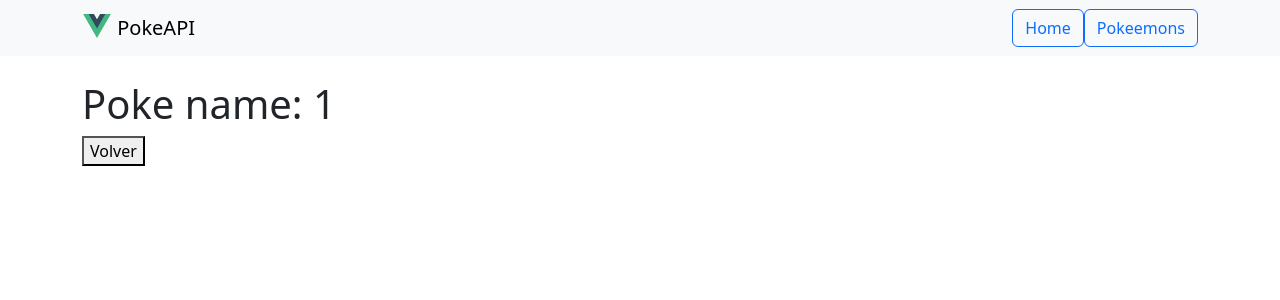
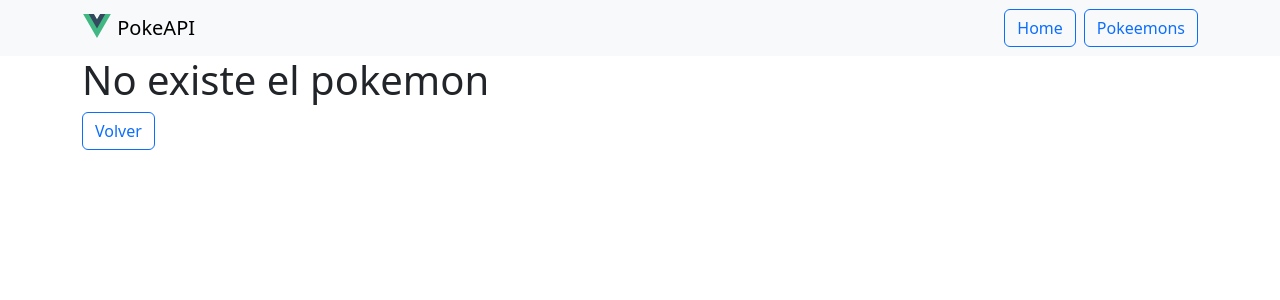
Before and after one commit to Leydevitm/FundamentosVuejs, a Vue app in the folder seccion5/router-1/: page /Pokeemons/1 in a window 1280 px wide. Shown: the top 300 px of the page. Built offline with nearby package versions, Linux system fonts and the light colour scheme; no server answers.

Commit message:
Clase 86 ruta 404

```diff
--- a/seccion5/router-1/src/App.vue
+++ b/seccion5/router-1/src/App.vue
@@ -12,7 +12,7 @@ import { RouterLink, RouterView } from 'vue-router'
     </RouterLink>
     <div>
 
-      <RouterLink class="btn btn-outline-primary " to="/">Home</RouterLink>
+      <RouterLink class="btn btn-outline-primary me-2" to="/">Home</RouterLink>
       <RouterLink class="btn btn-outline-primary" to="/Pokeemons">Pokeemons</RouterLink>
     </div>
   </div>
--- a/seccion5/router-1/src/router/index.js
+++ b/seccion5/router-1/src/router/index.js
@@ -3,6 +3,7 @@ import { createRouter, createWebHistory } from 'vue-router'
 
 const router = createRouter({
   history: createWebHistory(import.meta.env.BASE_URL),
+  linkActiveClass: 'active',
   routes: [
     {
       path: '/',
@@ -24,6 +25,11 @@ const router = createRouter({
       name: 'Poke',
       component: () => import('../views/PokeView.vue'),
     },
+     {
+      path: '/:pathMatch(.*)*',
+      name: 'NotFound',
+      component: () => import('../views/NotFound.vue'),
+    },
   ],
 })
 
--- /dev/null
+++ b/seccion5/router-1/src/views/NotFound.vue
@@ -0,0 +1,12 @@
+
+<template>
+    <h1>404 - Not Found</h1>
+</template>
+
+<style>
+h1 {
+    text-align: center;
+    margin-top: 50px;
+    color: red;
+}
+</style>
--- a/seccion5/router-1/src/views/PokeView.vue
+++ b/seccion5/router-1/src/views/PokeView.vue
@@ -22,6 +22,7 @@ const getData = async () => {
     poke.value=data;
   } catch (error) {
     console.error('Error fetching Pokemons:', error)
+    poke.value=null;
   }
 }
 
@@ -29,7 +30,12 @@ getData();
 </script>
 
 <template>
-    <img :src="poke.sprites?.front_default">
+    <div v-if="poke">
+         <img :src="poke.sprites?.front_default">
     <h1>Poke name: {{ $route.params.name }}</h1>
-    <button @click="back">Volver</button>
+    </div>
+    <h1 v-else>
+No existe el pokemon
+    </h1>
+    <button @click="back" class="btn btn-outline-primary">Volver</button>
 </template>
```
Also changed, not shown: 1 other file (tests, documents, lock files or other folders).
